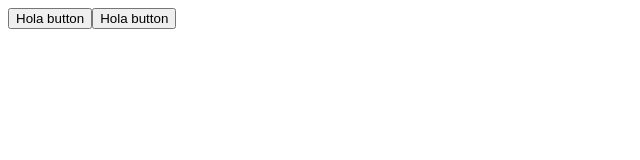
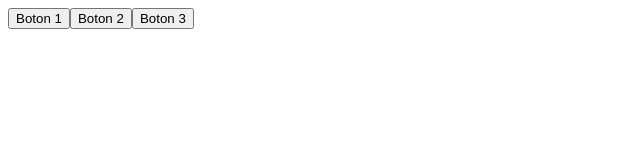
Before and after one commit to SaraiMontesA/PrimerasPruebasReact, a React (Vite) app in the folder projects/00-hola-mundo/: page / in a window 1280 px wide. Shown: the top 160 px of the page, without its empty margins (0-640 px from the left). Built offline with nearby package versions, Linux system fonts and the light colour scheme.

Commit message:
Elemento que recibe atributo, pero no se hace así

```diff
--- a/projects/00-hola-mundo/src/main.jsx
+++ b/projects/00-hola-mundo/src/main.jsx
@@ -3,9 +3,20 @@ import ReactDOM from 'react-dom/client'
 
 const root = ReactDOM.createRoot(document.getElementById('root'))
 
+// Mi primer elemento de React
+const createButton = ({text}) => {
+  return(
+    <button>
+      {text}
+    </button>
+  )
+}
+
+// Lo que se renderiza en pantalla
 root.render(
   <React.Fragment>
-    <button>Hola button</button>
-    <button>Hola button</button>
+    {createButton({text: 'Boton 1'})}
+    {createButton({text: 'Boton 2'})}
+    {createButton({text: 'Boton 3'})}
   </React.Fragment>
 )
```
